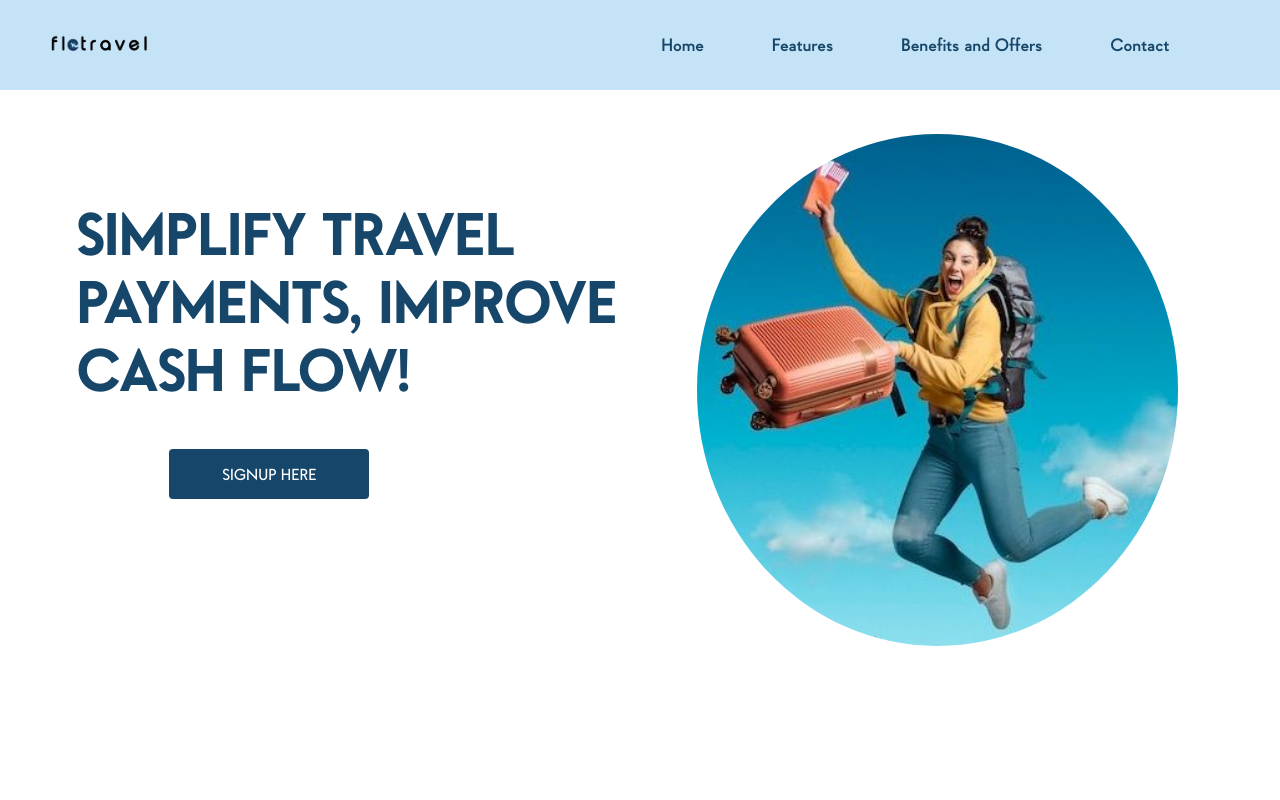
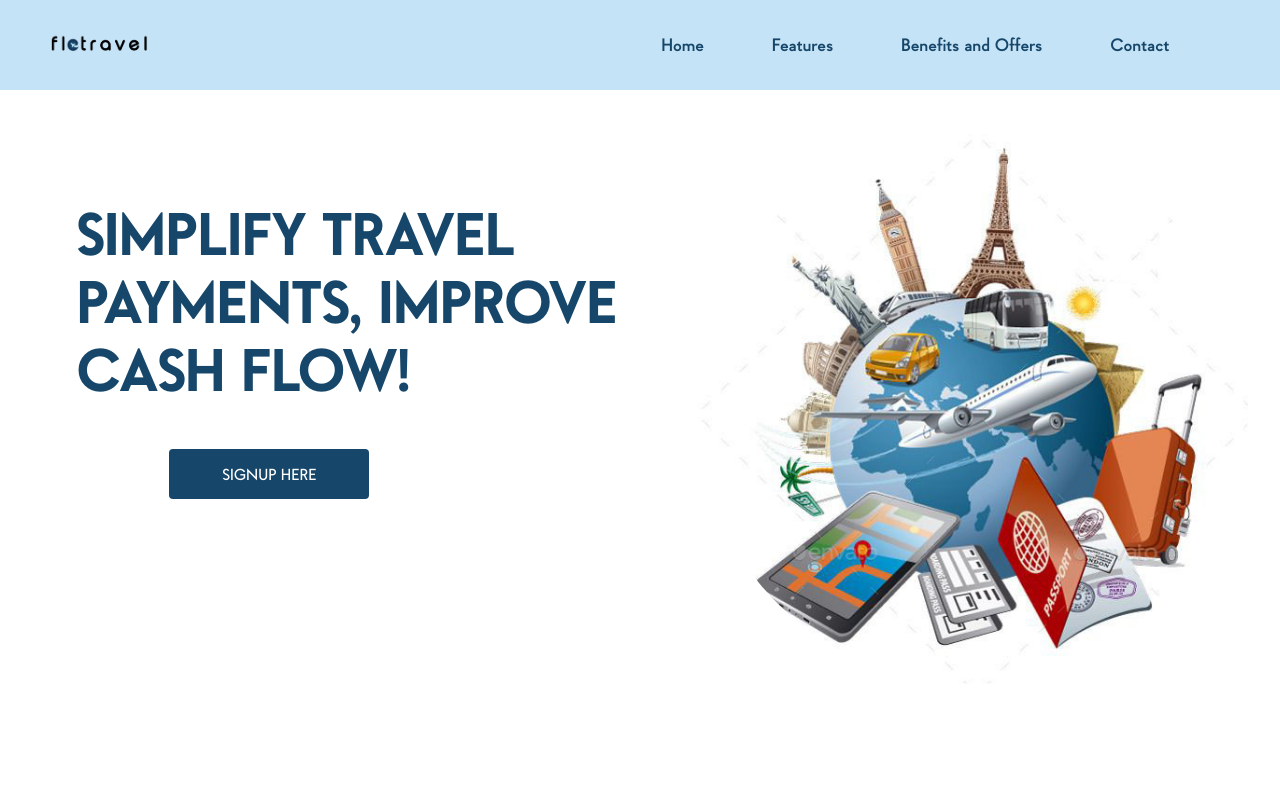
Before and after one commit to M00n-man92/flowtravel, a React (Create React App) app: page / in a window 1280 px wide. Shown: the top 800 px of the page. Built offline with nearby package versions, Linux system fonts and the light colour scheme.

Commit message:
changed the picture that was on the front page

```diff
--- a/src/page/home/index.js
+++ b/src/page/home/index.js
@@ -18,7 +18,12 @@ export default function Home() {
           </div>
         </div>
         <div className="homeright">
-          <img className="biggerimage" src="/assets/lady.jpg" alt="" />
+          <img
+            className="biggerimage"
+            src="/assets/Travel.jpg"
+            alt=""
+            // style={{ height: "66%" }}
+          />
           {/* <img
             className="smallerimage"
             src="/assets/Free cartoon travel pictures.png"
```
Also changed, not shown: public/assets/Travel.jpg (added).
